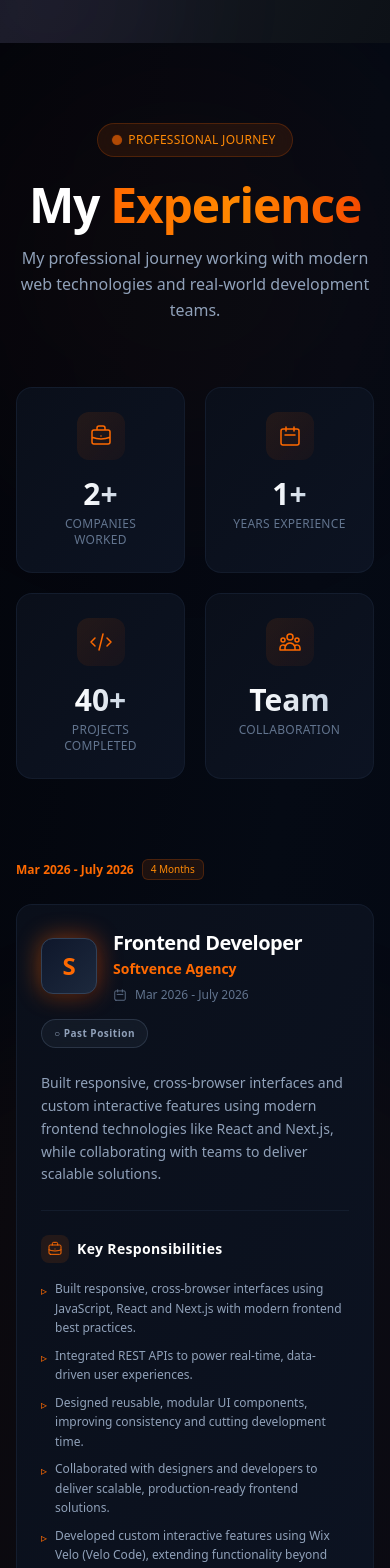
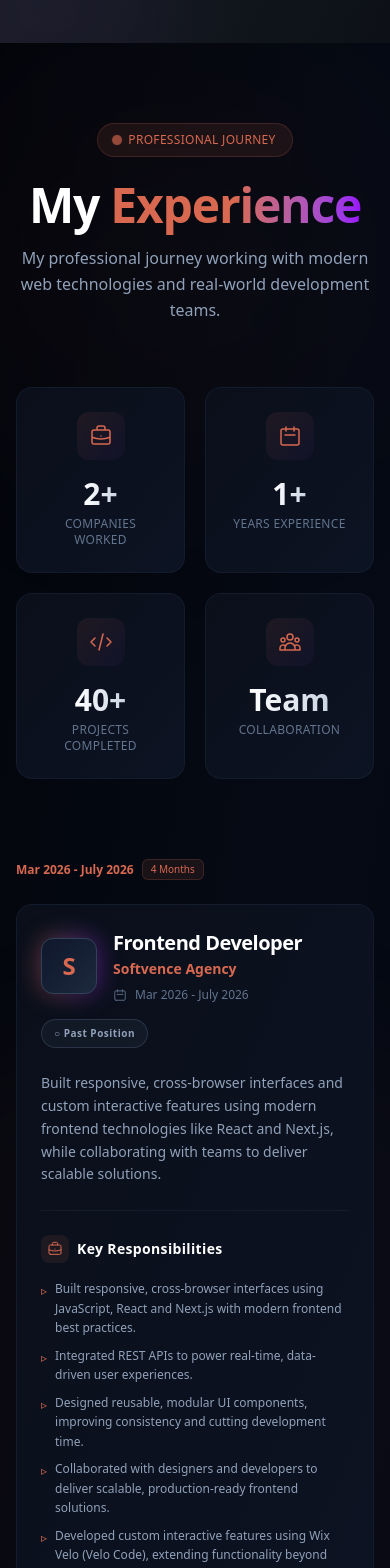
Before and after one commit to Shoybit/portfolio, a Next.js app: page / in a window 390 px wide. Shown: the part 3540-5108 px from the top of the page. Built offline with nearby package versions, Linux system fonts and the light colour scheme.

Commit message:
Updated experience

```diff
--- a/app/page.tsx
+++ b/app/page.tsx
@@ -11,8 +11,7 @@ import Education from "@/components/Education";
 import Projects from "@/components/Projects";
 import Contact from "@/components/Contact";
 import Footer from "@/components/Footer";
-import { Experience } from "@/components/Experience";
-
+import Experience from "@/components/Experience";
 export default function Home() {
     const [isLoading, setIsLoading] = useState(true);
 
--- a/components/Experience.tsx
+++ b/components/Experience.tsx
@@ -62,8 +62,7 @@ const statsData: StatCardProps[] = [
 ];
 
 const experiencesData: JobExperience[] = [
-
-{
+  {
     id: "softvence",
     role: "Frontend Developer",
     company: "Softvence Agency",
@@ -72,7 +71,7 @@ const experiencesData: JobExperience[] = [
     duration: "4 Months",
     timelinePeriod: "Mar 2026\n-\nJuly 2026",
     isCurrent: false,
-    description: "Built responsive, cross-browser interfaces and custom interactive features using modern frontend technologies like React and Next.js, while collaborating with teams to deliver scalable solutions.", // নতুন টেক্সট অনুযায়ী সামারি
+    description: "Built responsive, cross-browser interfaces and custom interactive features using modern frontend technologies like React and Next.js, while collaborating with teams to deliver scalable solutions.",
     responsibilities: [
       "Built responsive, cross-browser interfaces using JavaScript, React and Next.js with modern frontend best practices.",
       "Integrated REST APIs to power real-time, data-driven user experiences.",
@@ -82,7 +81,7 @@ const experiencesData: JobExperience[] = [
     ],
     technologies: ["JavaScript", "React", "Next.js", "REST APIs", "Wix Velo"]
   },
-{
+  {
     id: "doict",
     role: "MERN Stack Developer",
     company: "Doict",
@@ -106,15 +105,15 @@ const experiencesData: JobExperience[] = [
 
 // Premium Stat Card Component
 const StatCard: React.FC<StatCardProps> = ({ icon, value, label }) => (
-  <div className="group relative overflow-hidden bg-linear-to-br from-[#0a0f1a] to-[#0c1322] border border-slate-800/50 rounded-2xl p-6 transition-all duration-500 hover:border-orange-500/30 hover:shadow-[0_0_30px_-10px_rgba(249,115,22,0.15)]">
+  <div className="group relative overflow-hidden bg-gradient-to-br from-[#0a0f1a] to-[#0c1322] border border-slate-800/50 rounded-2xl p-6 transition-all duration-500 hover:border-primary/30 hover:shadow-[0_0_30px_-10px_rgba(249,115,22,0.15)]">
     {/* Animated gradient background */}
-    <div className="absolute inset-0 bg-linear-to-r from-orange-500/0 via-orange-500/5 to-orange-500/0 opacity-0 group-hover:opacity-100 transition-opacity duration-700 translate-x-[-100%] group-hover:translate-x-[100%]" />
+    <div className="absolute inset-0 bg-gradient-to-r from-primary/0 via-primary/5 to-primary/0 opacity-0 group-hover:opacity-100 transition-opacity duration-700 translate-x-[-100%] group-hover:translate-x-[100%]" />
 
     <div className="relative z-10 flex flex-col items-center text-center">
-      <div className="p-3 rounded-xl bg-linear-to-br from-orange-500/10 to-orange-600/5 mb-4 group-hover:scale-110 transition-transform duration-300">
-        <div className="text-orange-500">{icon}</div>
+      <div className="p-3 rounded-xl bg-gradient-to-br from-primary/10 to-purple-600/5 mb-4 group-hover:scale-110 transition-transform duration-300">
+        <div className="text-primary">{icon}</div>
       </div>
-      <span className="text-3xl font-bold bg-linear-to-r from-white to-slate-300 bg-clip-text text-transparent mb-1">{value}</span>
+      <span className="text-3xl font-bold bg-gradient-to-r from-white to-slate-300 bg-clip-text text-transparent mb-1">{value}</span>
       <span className="text-xs text-slate-500 font-medium tracking-wide uppercase">{label}</span>
     </div>
   </div>
@@ -143,15 +142,16 @@ const TechBadge: React.FC<{ tech: string }> = ({ tech }) => {
   );
 };
 
-export const Experience: React.FC = () => {
+// Main Experience Component - Default Export
+export default function Experience() {
   return (
     <div className="min-h-screen bg-gradient-to-br from-[#03050b] via-[#050a14] to-[#030712] text-slate-300 py-20 px-4 sm:px-6 lg:px-8 font-sans relative overflow-hidden">
 
       {/* Animated Background Elements */}
       <div className="absolute inset-0 overflow-hidden pointer-events-none">
-        <div className="absolute top-20 left-10 w-72 h-72 bg-orange-500/5 rounded-full blur-3xl animate-pulse" />
+        <div className="absolute top-20 left-10 w-72 h-72 bg-primary/5 rounded-full blur-3xl animate-pulse" />
         <div className="absolute bottom-20 right-10 w-96 h-96 bg-blue-500/5 rounded-full blur-3xl animate-pulse delay-1000" />
-        <div className="absolute top-1/2 left-1/2 -translate-x-1/2 -translate-y-1/2 w-[800px] h-[800px] bg-orange-500/3 rounded-full blur-3xl" />
+        <div className="absolute top-1/2 left-1/2 -translate-x-1/2 -translate-y-1/2 w-[800px] h-[800px] bg-primary/3 rounded-full blur-3xl" />
       </div>
 
       <div className="max-w-5xl mx-auto relative z-10">
@@ -159,14 +159,14 @@ export const Experience: React.FC = () => {
         {/* Premium Header Section */}
         <div className="text-center mb-16">
           {/* Subtitle Badge */}
-          <div className="inline-flex items-center gap-2 px-4 py-2 rounded-full bg-orange-500/10 border border-orange-500/20 mb-6 backdrop-blur-sm">
-            <span className="w-1.5 h-1.5 rounded-full bg-orange-500 animate-pulse" />
-            <span className="text-xs font-medium text-orange-400 tracking-wide uppercase">Professional Journey</span>
+          <div className="inline-flex items-center gap-2 px-4 py-2 rounded-full bg-primary/10 border border-primary/20 mb-6 backdrop-blur-sm">
+            <span className="w-1.5 h-1.5 rounded-full bg-primary animate-pulse" />
+            <span className="text-xs font-medium text-primary tracking-wide uppercase">Professional Journey</span>
           </div>
 
           <h2 className="text-5xl sm:text-6xl font-bold tracking-tight mb-4">
             <span className="text-white">My </span>
-            <span className="bg-gradient-to-r from-orange-500 via-orange-400 to-orange-600 bg-clip-text text-transparent">Experience</span>
+            <span className="bg-gradient-to-r from-primary via-primary to-purple-600 bg-clip-text text-transparent">Experience</span>
           </h2>
 
           <p className="mt-4 max-w-2xl mx-auto text-slate-400 leading-relaxed">
@@ -185,7 +185,7 @@ export const Experience: React.FC = () => {
         <div className="relative pl-0 md:pl-32">
 
           {/* Gradient Vertical Timeline Line */}
-          <div className="hidden md:block absolute left-24 top-0 bottom-0 w-[2px] bg-gradient-to-b from-transparent via-orange-500/40 to-transparent" />
+          <div className="hidden md:block absolute left-24 top-0 bottom-0 w-[2px] bg-gradient-to-b from-transparent via-primary/40 to-transparent" />
 
           {/* Cards Stack */}
           <div className="space-y-12">
@@ -198,10 +198,10 @@ export const Experience: React.FC = () => {
 
                 {/* Desktop Left Timeline Indicators */}
                 <div className="hidden md:flex absolute -left-32 top-6 w-24 flex-col items-end text-right pr-4">
-                  <span className="text-sm font-bold bg-gradient-to-r from-orange-500 to-orange-400 bg-clip-text text-transparent whitespace-pre-line leading-tight">
+                  <span className="text-sm font-bold bg-gradient-to-r from-primary to-primary bg-clip-text text-transparent whitespace-pre-line leading-tight">
                     {job.timelinePeriod}
                   </span>
-                  <span className="mt-2 inline-block text-[10px] px-2 py-1 bg-orange-500/10 border border-orange-500/20 text-orange-400 rounded-md font-medium backdrop-blur-sm">
+                  <span className="mt-2 inline-block text-[10px] px-2 py-1 bg-primary/10 border border-primary/20 text-primary rounded-md font-medium backdrop-blur-sm">
                     {job.duration}
                   </span>
                 </div>
@@ -209,40 +209,40 @@ export const Experience: React.FC = () => {
                 {/* Premium Timeline Node */}
                 <div className="hidden md:block absolute left-[92px] top-7">
                   <div className="relative">
-                    <div className="w-4 h-4 rounded-full bg-orange-500 border-2 border-[#030712] ring-4 ring-orange-500/20 z-10" />
-                    <div className="absolute top-1/2 left-1/2 -translate-x-1/2 -translate-y-1/2 w-8 h-8 rounded-full bg-orange-500/20 animate-ping" />
+                    <div className="w-4 h-4 rounded-full bg-primary border-2 border-[#030712] ring-4 ring-primary/20 z-10" />
+                    <div className="absolute top-1/2 left-1/2 -translate-x-1/2 -translate-y-1/2 w-8 h-8 rounded-full bg-primary/20 animate-ping" />
                   </div>
                 </div>
 
                 {/* Mobile/Tablet Inline Date Badges */}
                 <div className="flex md:hidden items-center gap-2 mb-2">
-                  <span className="text-xs font-bold text-orange-500">{job.period}</span>
-                  <span className="text-[10px] px-2 py-0.5 bg-orange-500/10 border border-orange-500/20 text-orange-400 rounded-md">
+                  <span className="text-xs font-bold text-primary">{job.period}</span>
+                  <span className="text-[10px] px-2 py-0.5 bg-primary/10 border border-primary/20 text-primary rounded-md">
                     {job.duration}
                   </span>
                 </div>
 
                 {/* Premium Main Card */}
                 <div className="flex-1 group">
-                  <div className="relative bg-gradient-to-br from-[#0a0f1a] to-[#0c1322] border border-slate-800/50 rounded-2xl p-6 md:p-8 transition-all duration-500 hover:border-orange-500/30 hover:shadow-[0_0_40px_-15px_rgba(249,115,22,0.2)] overflow-hidden">
+                  <div className="relative bg-gradient-to-br from-[#0a0f1a] to-[#0c1322] border border-slate-800/50 rounded-2xl p-6 md:p-8 transition-all duration-500 hover:border-primary/30 hover:shadow-[0_0_40px_-15px_rgba(249,115,22,0.2)] overflow-hidden">
 
                     {/* Card Gradient Hover Effect */}
-                    <div className="absolute inset-0 bg-gradient-to-r from-orange-500/0 via-orange-500/5 to-orange-500/0 opacity-0 group-hover:opacity-100 transition-opacity duration-700 translate-x-[-100%] group-hover:translate-x-[100%]" />
+                    <div className="absolute inset-0 bg-gradient-to-r from-primary/0 via-primary/5 to-primary/0 opacity-0 group-hover:opacity-100 transition-opacity duration-700 translate-x-[-100%] group-hover:translate-x-[100%]" />
 
                     {/* Card Header */}
                     <div className="flex items-start justify-between flex-wrap gap-4 mb-6 relative z-10">
                       <div className="flex items-center gap-4">
                         {/* Premium Logo Container */}
                         <div className="relative">
-                          <div className="absolute inset-0 bg-gradient-to-r from-orange-500 to-orange-600 rounded-xl blur-md opacity-50 group-hover:opacity-75 transition-opacity" />
-                          <div className="relative w-14 h-14 bg-gradient-to-br from-slate-900 to-slate-800 rounded-xl flex items-center justify-center text-2xl font-bold text-orange-500 border border-slate-700 shadow-lg">
+                          <div className="absolute inset-0 bg-gradient-to-r from-primary to-purple-600 rounded-xl blur-md opacity-50 group-hover:opacity-75 transition-opacity" />
+                          <div className="relative w-14 h-14 bg-gradient-to-br from-slate-900 to-slate-800 rounded-xl flex items-center justify-center text-2xl font-bold text-primary border border-slate-700 shadow-lg">
                             {job.logo}
                           </div>
                         </div>
 
                         <div>
                           <h3 className="text-xl font-bold text-white tracking-tight">{job.role}</h3>
-                          <p className="text-sm font-semibold text-orange-500 mt-0.5">{job.company}</p>
+                          <p className="text-sm font-semibold text-primary mt-0.5">{job.company}</p>
 
                           {/* Period Details */}
                           <div className="flex items-center gap-2 text-xs text-slate-500 mt-2">
@@ -274,8 +274,8 @@ export const Experience: React.FC = () => {
                     {/* Key Responsibilities */}
                     <div className="mb-6 relative z-10">
                       <div className="flex items-center gap-2 mb-4">
-                        <div className="p-1.5 rounded-lg bg-orange-500/10">
-                          <svg className="w-4 h-4 text-orange-500" fill="none" stroke="currentColor" viewBox="0 0 24 24">
+                        <div className="p-1.5 rounded-lg bg-primary/10">
+                          <svg className="w-4 h-4 text-primary" fill="none" stroke="currentColor" viewBox="0 0 24 24">
                             <path strokeLinecap="round" strokeLinejoin="round" strokeWidth={1.5} d="M21 13.255A23.931 23.931 0 0112 15c-3.183 0-6.22-.62-9-1.745M16 6V4a2 2 0 00-2-2h-4a2 2 0 00-2 2v2m4 6h.01M5 20h14a2 2 0 002-2V8a2 2 0 00-2-2H5a2 2 0 00-2 2v10a2 2 0 002 2z" />
                           </svg>
                         </div>
@@ -285,7 +285,7 @@ export const Experience: React.FC = () => {
                       <ul className="grid grid-cols-1 md:grid-cols-2 gap-x-6 gap-y-2">
                         {job.responsibilities.map((resp, i) => (
                           <li key={i} className="flex items-start text-xs text-slate-400 leading-relaxed group/li">
-                            <span className="text-orange-500 mr-2 select-none mt-0.5">▹</span>
+                            <span className="text-primary mr-2 select-none mt-0.5">▹</span>
                             <span className="group-hover/li:text-slate-300 transition-colors">{resp}</span>
                           </li>
                         ))}
@@ -295,8 +295,8 @@ export const Experience: React.FC = () => {
                     {/* Technologies Used */}
                     <div className="relative z-10">
                       <div className="flex items-center gap-2 mb-4">
-                        <div className="p-1.5 rounded-lg bg-orange-500/10">
-                          <svg className="w-4 h-4 text-orange-500" fill="none" stroke="currentColor" viewBox="0 0 24 24">
+                        <div className="p-1.5 rounded-lg bg-primary/10">
+                          <svg className="w-4 h-4 text-primary" fill="none" stroke="currentColor" viewBox="0 0 24 24">
                             <path strokeLinecap="round" strokeLinejoin="round" strokeWidth={1.5} d="M19 11H5m14 0a2 2 0 012 2v6a2 2 0 01-2 2H5a2 2 0 01-2-2v-6a2 2 0 012-2m14 0V9a2 2 0 00-2-2M5 11V9a2 2 0 012-2m0 0V5a2 2 0 012-2h6a2 2 0 012 2v2M7 7h10" />
                           </svg>
                         </div>
@@ -340,4 +340,4 @@ export const Experience: React.FC = () => {
       `}</style>
     </div>
   );
-};
+}
```
